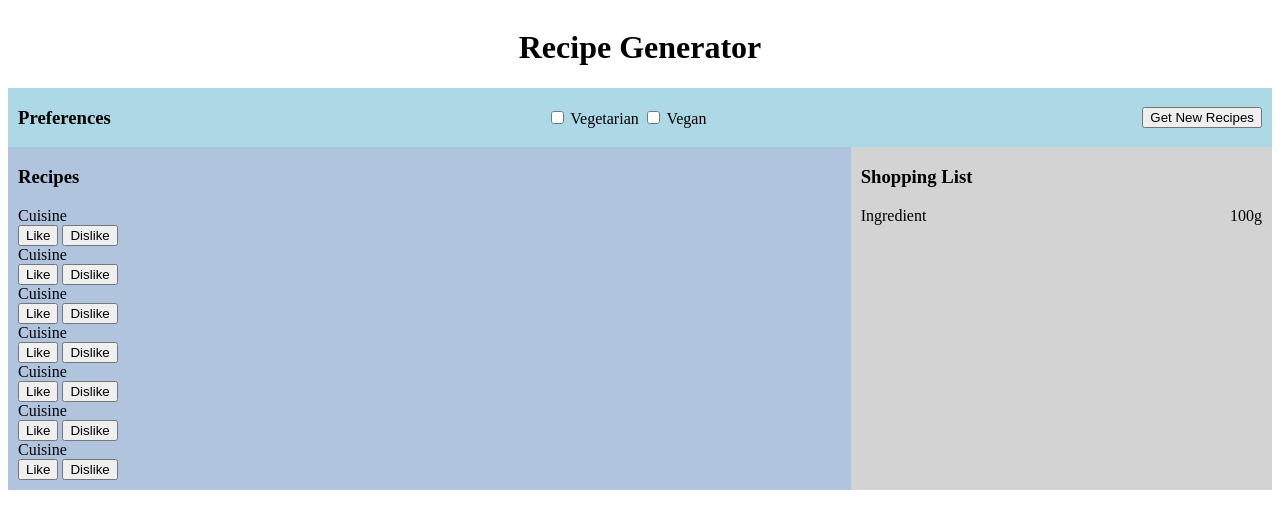
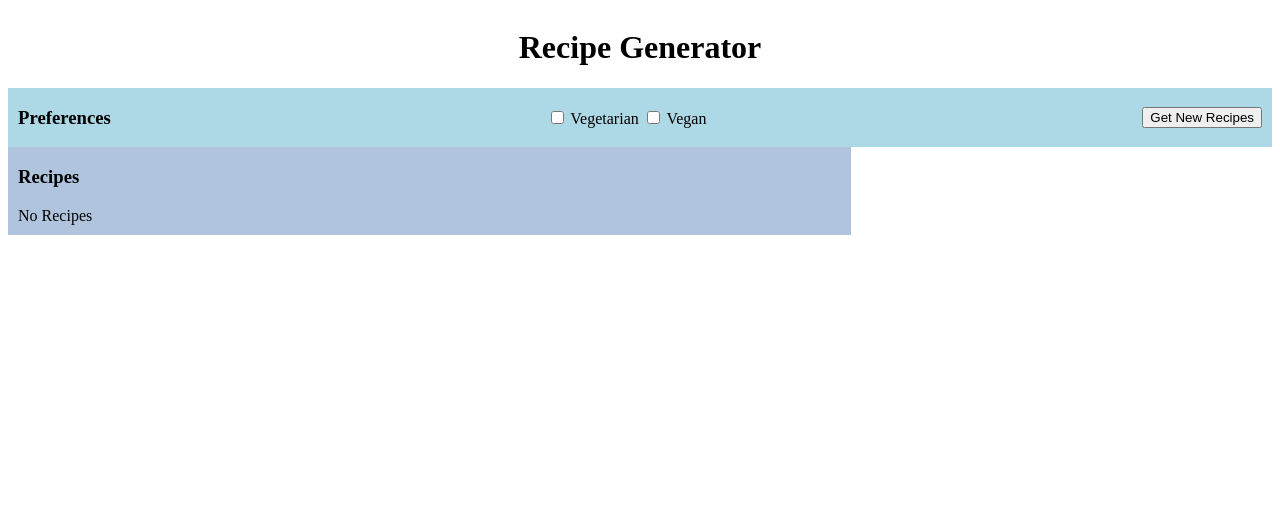
Before and after one commit to aslichampion/recipe-project, a Django app: page /recipes/ in a window 1280 px wide. Shown: the top 529 px of the page. Run offline with Django 4.2, Linux system fonts and the light colour scheme.

Commit message:
added dynamic recipe view generation

```diff
--- a/recipesite/apps/recipes/views.py
+++ b/recipesite/apps/recipes/views.py
@@ -11,29 +11,14 @@
     return render(request, 'recipes/recipes.html')
 
 def getRecipe(request):
+    args = {}
     apiLink = "https://api.edamam.com/api/recipes/v2?type=public&app_id={}&app_key={}&health=vegetarian&mealType=Dinner&random=true".format(config('API_ID'), config('API_KEY'))
     apiResponse = requests.get(apiLink)
-    recipes = json.loads(apiResponse.text)
-    recipeTitle1 = (recipes["hits"][0]["recipe"]["label"])
-    recipeTitle2 = (recipes["hits"][1]["recipe"]["label"])
-    recipeTitle3 = (recipes["hits"][2]["recipe"]["label"])
-    recipeTitle4 = (recipes["hits"][3]["recipe"]["label"])
-    recipeTitle5 = (recipes["hits"][4]["recipe"]["label"])
-    recipeTitle6 = (recipes["hits"][5]["recipe"]["label"])
-    recipeTitle7 = (recipes["hits"][6]["recipe"]["label"])
-    template = loader.get_template('recipes/recipes.html')
-    context = {
-        'recipeTitle1': recipeTitle1,
-        'recipeTitle2': recipeTitle2,
-        'recipeTitle3': recipeTitle3,
-        'recipeTitle4': recipeTitle4,
-        'recipeTitle5': recipeTitle5,
-        'recipeTitle6': recipeTitle6,
-        'recipeTitle7': recipeTitle7,
-    }
-    return HttpResponse(template.render(context, request))
+    slicedResponse = {'hits': apiResponse.json()['hits'][:10]}
+    args['contents'] = slicedResponse
+    return render(request, 'recipes/recipes.html', args)
 
-# print(getRecipe())
+
 # recipe1 = getRecipe()
 # print(recipe1["label"])
 
--- a/recipesite/templates/recipes/recipes.html
+++ b/recipesite/templates/recipes/recipes.html
@@ -31,72 +31,11 @@
             <div id="body">
                 <div id="recipes" class="padding">
                     <h3>Recipes</h3>
-                    <div id="recipe_1">
-                        <div id="recipe_title_1">{{ recipeTitle1 }}</div>
-                        <div id="recipe_cuisine_1">Cuisine</div>
-                        <div id="recipe_buttons_1">
-                            <button id="recipe_button_like_1">Like</button>
-                            <button id="recipe_button_dislike_1">Dislike</button>
-                        </div>
-                    </div>
-                    <div id="recipe_2">
-                      <div id="recipe_title_2">{{ recipeTitle2 }}</div>
-                      <div id="recipe_cuisine_2">Cuisine</div>
-                      <div id="recipe_buttons_2">
-                          <button id="recipe_button_like_2">Like</button>
-                          <button id="recipe_button_dislike_2">Dislike</button>
-                      </div>
-                    </div>
-                    <div id="recipe_3">
-                      <div id="recipe_title_3">{{ recipeTitle3 }}</div>
-                      <div id="recipe_cuisine_3">Cuisine</div>
-                      <div id="recipe_buttons_3">
-                          <button id="recipe_button_like_3">Like</button>
-                          <button id="recipe_button_dislike_3">Dislike</button>
-                      </div>
-                    </div>
-                    <div id="recipe_4">
-                      <div id="recipe_title_4">{{ recipeTitle4 }}</div>
-                      <div id="recipe_cuisine_4">Cuisine</div>
-                      <div id="recipe_buttons_4">
-                          <button id="recipe_button_like_4">Like</button>
-                          <button id="recipe_button_dislike_4">Dislike</button>
-                      </div>
-                    </div>
-                    <div id="recipe_5">
-                      <div id="recipe_title_5">{{ recipeTitle5 }}</div>
-                      <div id="recipe_cuisine_5">Cuisine</div>
-                      <div id="recipe_buttons_5">
-                          <button id="recipe_button_like_5">Like</button>
-                          <button id="recipe_button_dislike_5">Dislike</button>
-                      </div>
-                    </div>
-                    <div id="recipe_6">
-                      <div id="recipe_title_6">{{ recipeTitle6 }}</div>
-                      <div id="recipe_cuisine_6">Cuisine</div>
-                      <div id="recipe_buttons_6">
-                          <button id="recipe_button_like_6">Like</button>
-                          <button id="recipe_button_dislike_6">Dislike</button>
-                      </div>
-                    </div>
-                    <div id="recipe_7">
-                      <div id="recipe_title_7">{{ recipeTitle7 }}</div>
-                      <div id="recipe_cuisine_7">Cuisine</div>
-                      <div id="recipe_buttons_7">
-                          <button id="recipe_button_like_7">Like</button>
-                          <button id="recipe_button_dislike_7">Dislike</button>
-                      </div>
-                    </div>
-                </div>
-                <div id="shopping_list" class="padding">
-                    <h3>Shopping List</h3>
-                    <div id="ingredient">
-                        <div id="ingredient_title">Ingredient</div>
-                        <div id="ingredient_quantity_measure">
-                            <div id="ingredient_quantity">100</div>
-                            <div id="ingredient_measure">g</div>
-                        </div>
-                    </div>
+                    {% for hits in contents.hits %}
+                    <div id="recipe_title">{{ hits.recipe.label }}</div>
+                    {% empty %}
+                        No Recipes
+                    {% endfor %}
                 </div>
             </div>
         </div>
```
